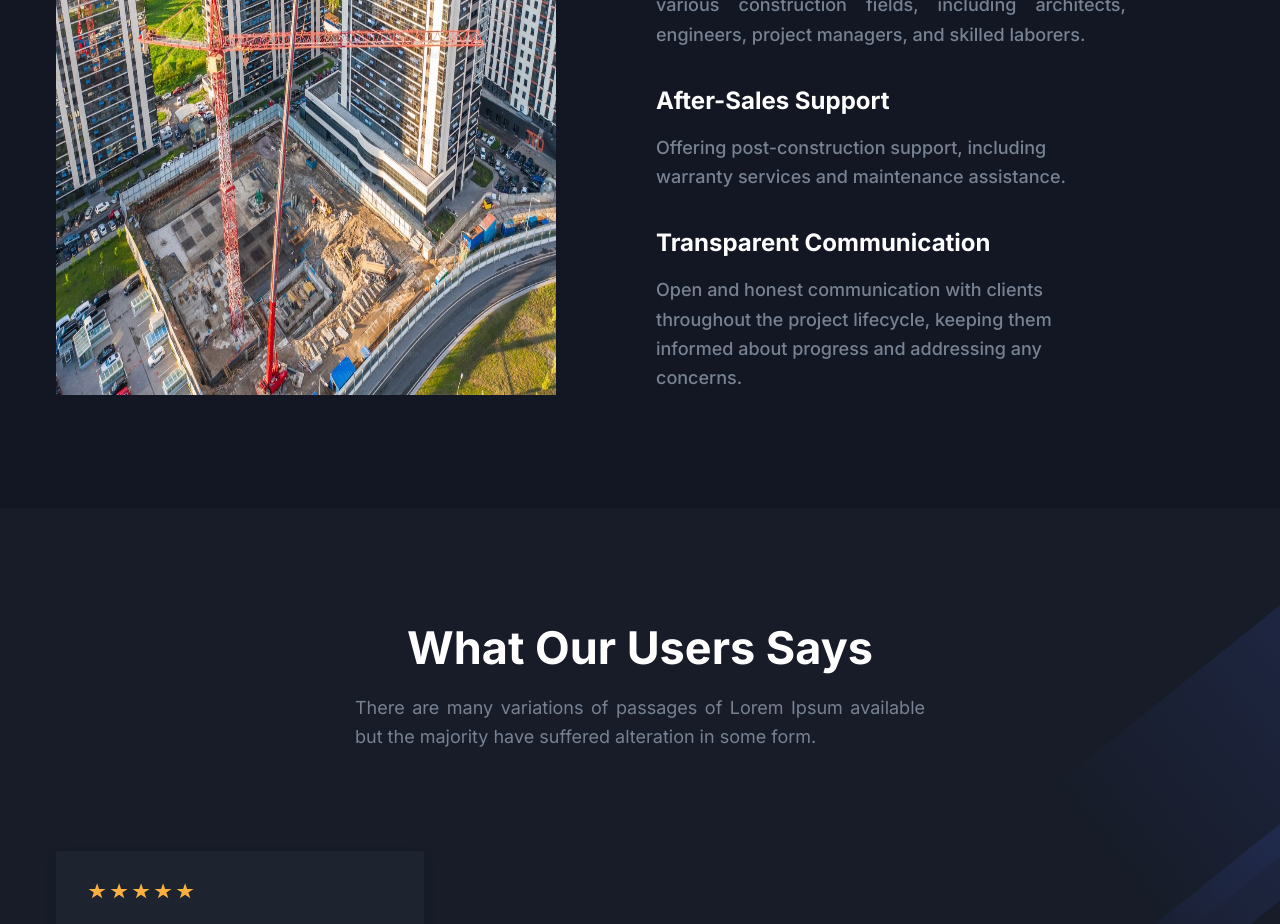
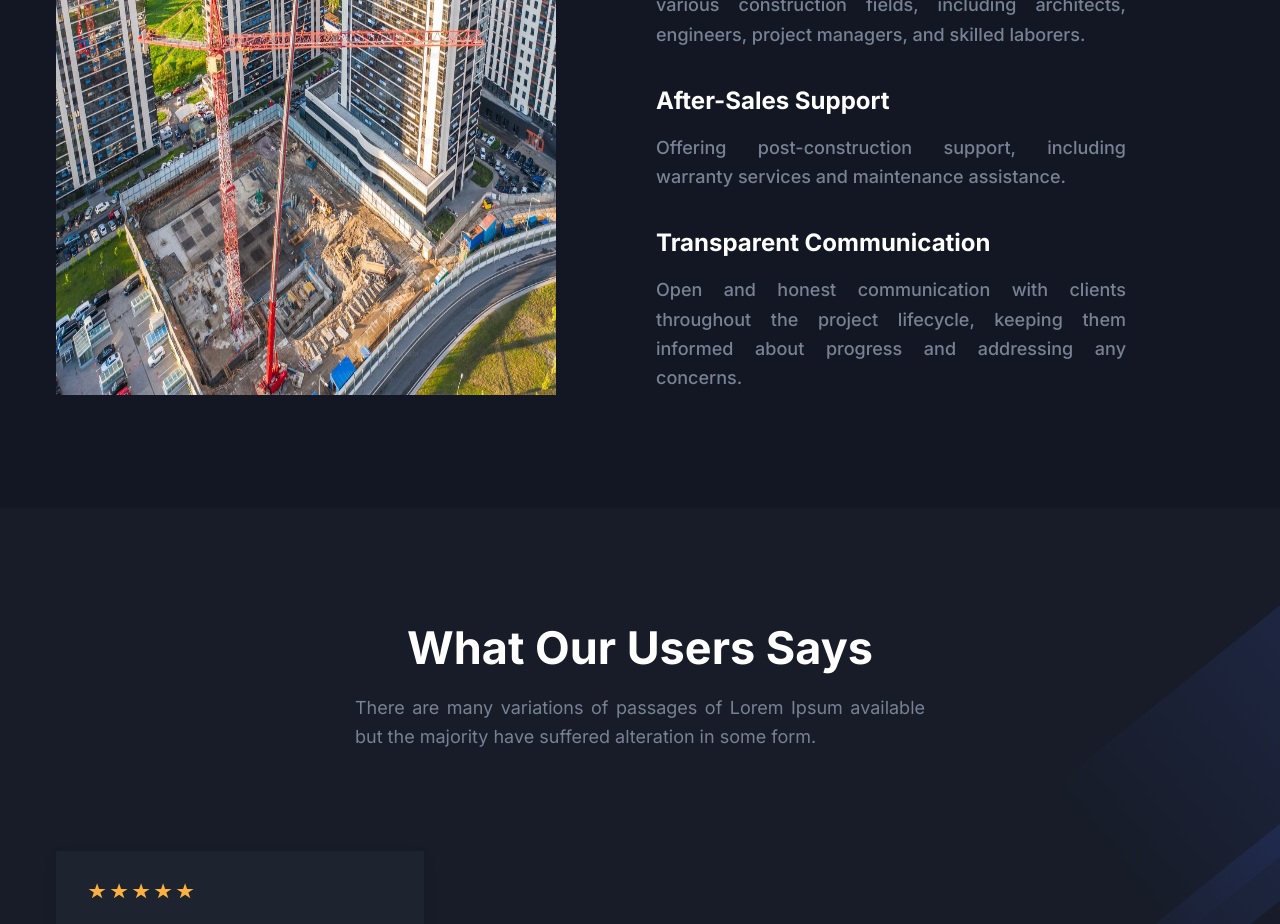
Before and after one commit to dipan/real-estate, a Next.js app: page / in a window 1280 px wide. Shown: the part 2880-3804 px from the top of the page. Built offline with nearby package versions, Linux system fonts and the light colour scheme.

Commit message:
doc:text-justify in about-2

```diff
--- a/components/About/AboutSectionTwo.tsx
+++ b/components/About/AboutSectionTwo.tsx
@@ -40,7 +40,7 @@ const AboutSectionTwo = () => {
                 <h3 className="mb-4 text-xl font-bold text-black dark:text-white sm:text-2xl lg:text-xl xl:text-2xl">
                   After-Sales Support
                 </h3>
-                <p className="text-base font-medium leading-relaxed text-body-color sm:text-lg sm:leading-relaxed">
+                <p className="text-justify font-medium leading-relaxed text-body-color sm:text-lg sm:leading-relaxed">
                   Offering post-construction support, including warranty
                   services and maintenance assistance.
                 </p>
@@ -49,7 +49,7 @@ const AboutSectionTwo = () => {
                 <h3 className="mb-4 text-xl font-bold text-black dark:text-white sm:text-2xl lg:text-xl xl:text-2xl">
                   Transparent Communication
                 </h3>
-                <p className="text-base font-medium leading-relaxed text-body-color sm:text-lg sm:leading-relaxed">
+                <p className="text-justify font-medium leading-relaxed text-body-color sm:text-lg sm:leading-relaxed">
                   Open and honest communication with clients throughout the
                   project lifecycle, keeping them informed about progress and
                   addressing any concerns.
```
